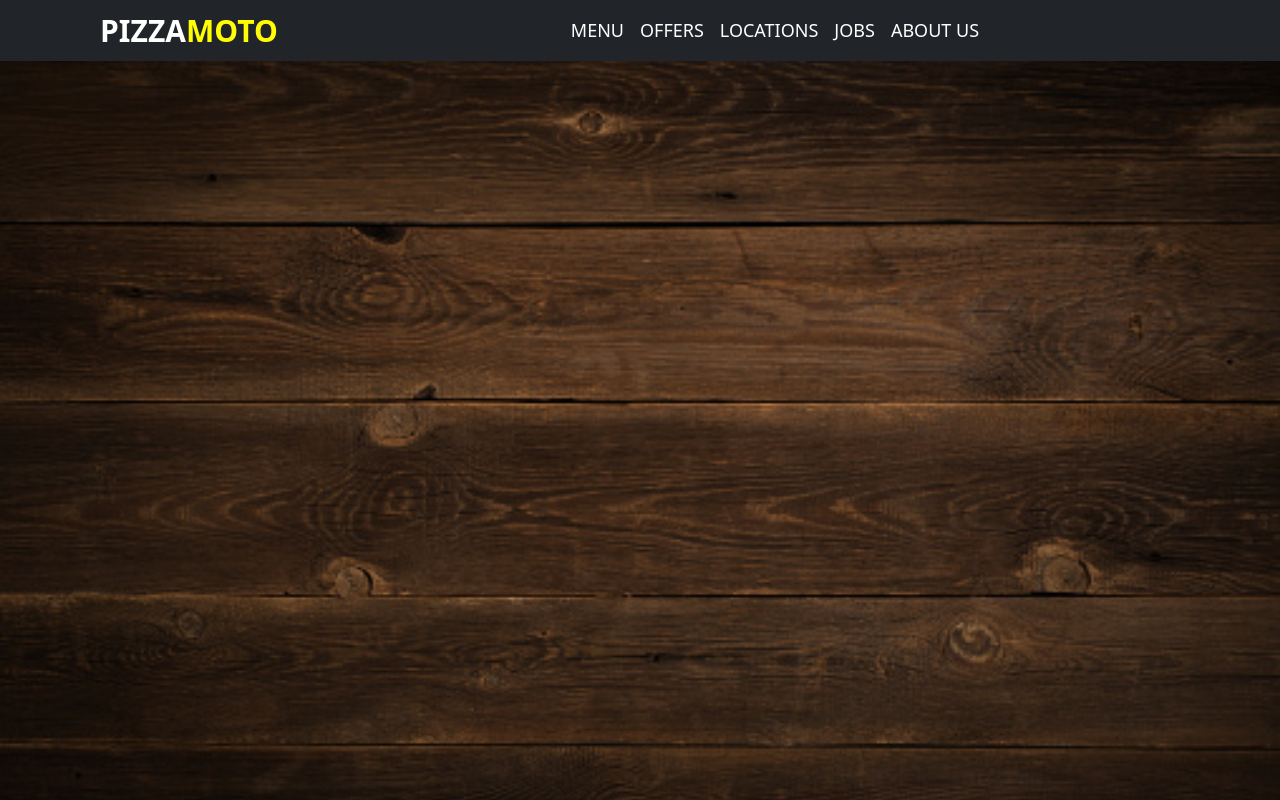
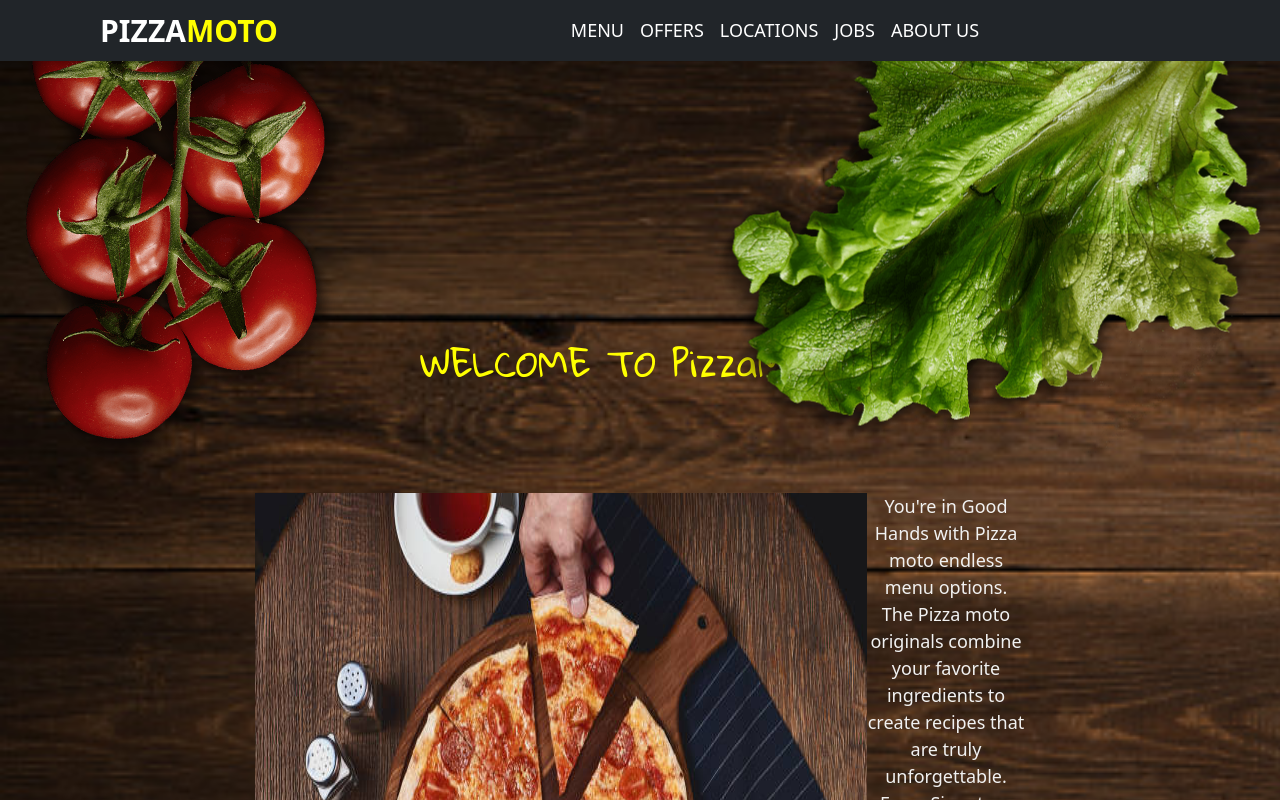
Before and after one commit to chanaiagwata/Pizzanetic, a plain HTML site: page index.html in a window 1280 px wide. Shown: the top 800 px of the page. Drawn offline with nearby package versions, Linux system fonts and the light colour scheme; no server answers; some icons are missing.

Commit message:
style:optimize header styling

```diff
--- a/css/styles.css
+++ b/css/styles.css
@@ -1,24 +1,56 @@
-*{
+* {
     margin: 0;
     padding: 0;
     box-sizing: border-box;
 }
-body{
+
+body {
     background: url("../images/bkg.jpg");
     background-repeat: no-repeat;
     background-size: cover;
-    height: 100vh;
+    height: 100%;
+
 }
+
 /* styling the navbar */
-.logo>.navbar-brand{
-color: white;
-font-weight: bold;
-margin-left: 100px;
-font-size: 30px;
+.logo>.navbar-brand {
+    color: white;
+    font-weight: bold;
+    margin-left: 100px;
+    font-size: 30px;
 }
-.logo2{
+
+.logo2 {
     color: yellow;
 }
-.cart{
+
+#header {
+    margin-top: 370px;
 
 }
+
+.bannerCover {
+    margin-top: -100px;
+    display: flex;
+    justify-content: space-between;
+}
+
+.lettuce {
+    -webkit-transform: rotate(180deg);
+    -moz-transform: rotate(180deg);
+    -ms-transform: rotate(180deg);
+    -o-transform: rotate(180deg);
+    transform: rotate(270deg);
+}
+.lead2{
+    margin-top: 100px;
+    display: flex;
+    justify-content: center;
+    padding-left: 300px;
+    margin-right: 300px;
+
+}
+.headerContainer{
+margin-top: -500px;
+
+}
--- a/index.html
+++ b/index.html
@@ -1,13 +1,17 @@
 <!DOCTYPE html>
 <html lang="en">
+
 <head>
   <meta charset="UTF-8">
   <meta name="viewport" content="width=device-width, initial-scale=1.0">
-    <link href="https://cdn.jsdelivr.net/npm/bootstrap@5.1.3/dist/css/bootstrap.min.css" rel="stylesheet" integrity="sha384-1BmE4kWBq78iYhFldvKuhfTAU6auU8tT94WrHftjDbrCEXSU1oBoqyl2QvZ6jIW3" crossorigin="anonymous">
+  <link href="https://fonts.googleapis.com/css2?family=Anton&family=Bungee+Shade&family=Gloria+Hallelujah&family=Lobster&family=Poppins:wght@200&display=swap" rel="stylesheet">
+  <link href="https://cdn.jsdelivr.net/npm/bootstrap@5.1.3/dist/css/bootstrap.min.css" rel="stylesheet"
+    integrity="sha384-1BmE4kWBq78iYhFldvKuhfTAU6auU8tT94WrHftjDbrCEXSU1oBoqyl2QvZ6jIW3" crossorigin="anonymous">
   <link rel="stylesheet" href="css/styles.css">
   <script src="https://code.iconify.design/2/2.1.2/iconify.min.js"></script>
   <title>Pizzanetic</title>
 </head>
+
 <body>
   <nav class="navbar fixed-top navbar-expand-lg navbar-dark bg-dark">
     <div class="logo">
@@ -34,8 +38,38 @@
       <a href="#cart">
         <span class="iconify" data-icon="noto-v1:shopping-cart" data-width="50" data-height="50"></span>
       </a>
+    </div>
+  </nav>
+  <header>
+    <div class="container-fluid">
+      <div class="bannerCover">
+        <img src="images/tomatopizza.png" alt="tomato">
+        <img class="lettuce" src="images/chilli.png" alt="lettuce">
+      </div>
+
+    </div>
+    <div class="container-fluid">
+        <div class="headerContainer">
+            <div class="row">
+                <div class="col-lg-12 col-md-12 col-sm-12">
+                    <div class="text-center" id="header">
+                        <h1 class="lead" style="color: yellow; font-weight: 500;font-size: 35px; line-height: 60px;font-family: 'Gloria Hallelujah', cursive;">WELCOME
+                            TO PizzaMOTO
+                        </h1>
+                        <div class="lead2">
+                          <img src="images/share.jpg" alt="Pizza">
+
+                            <p class="lead" style="color: #f1f1f1; font-size: 18px;font-weight: 400 width=200px;">You're in Good Hands with Pizza moto endless menu options. The Pizza moto originals combine your favorite ingredients to create recipes that are truly unforgettable. Every Signature and Max Pizza starts with a generous portion of fresh Mozzarella cheese. Come over here or order online and enjoy a bite. Pure, unadulterated, the kind that makes you feel...free. So prepare your taste buds and let's go.</p>
 
                         </div>
 
+                    </div>
+                </div>
+            </div>
+        </div>
+    </div>
+</header>
+
 </body>
+
 </html>
```
Also changed, not shown: images/share.jpg (added). Lines whose indentation alone changed are shown as unchanged.
